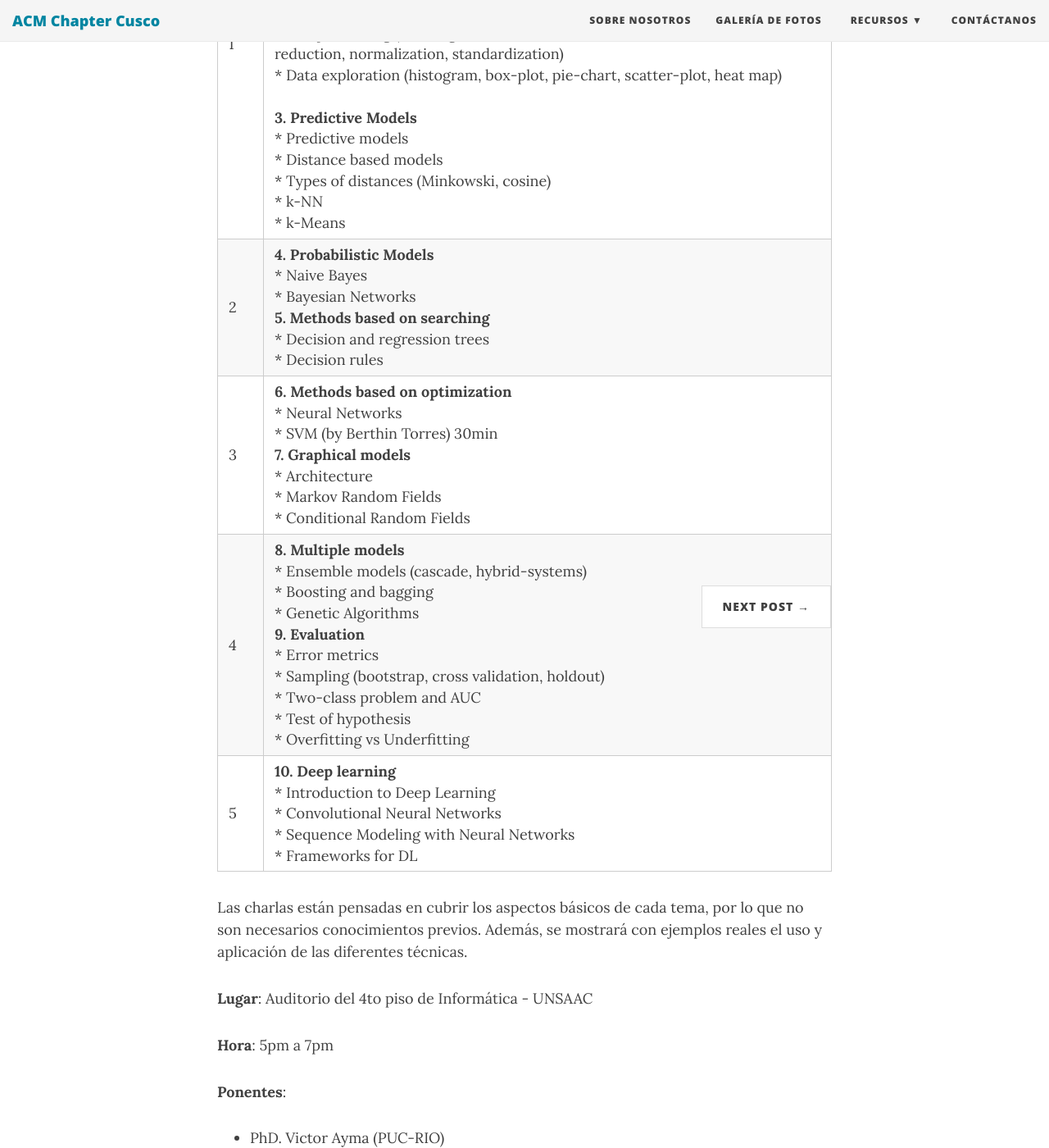
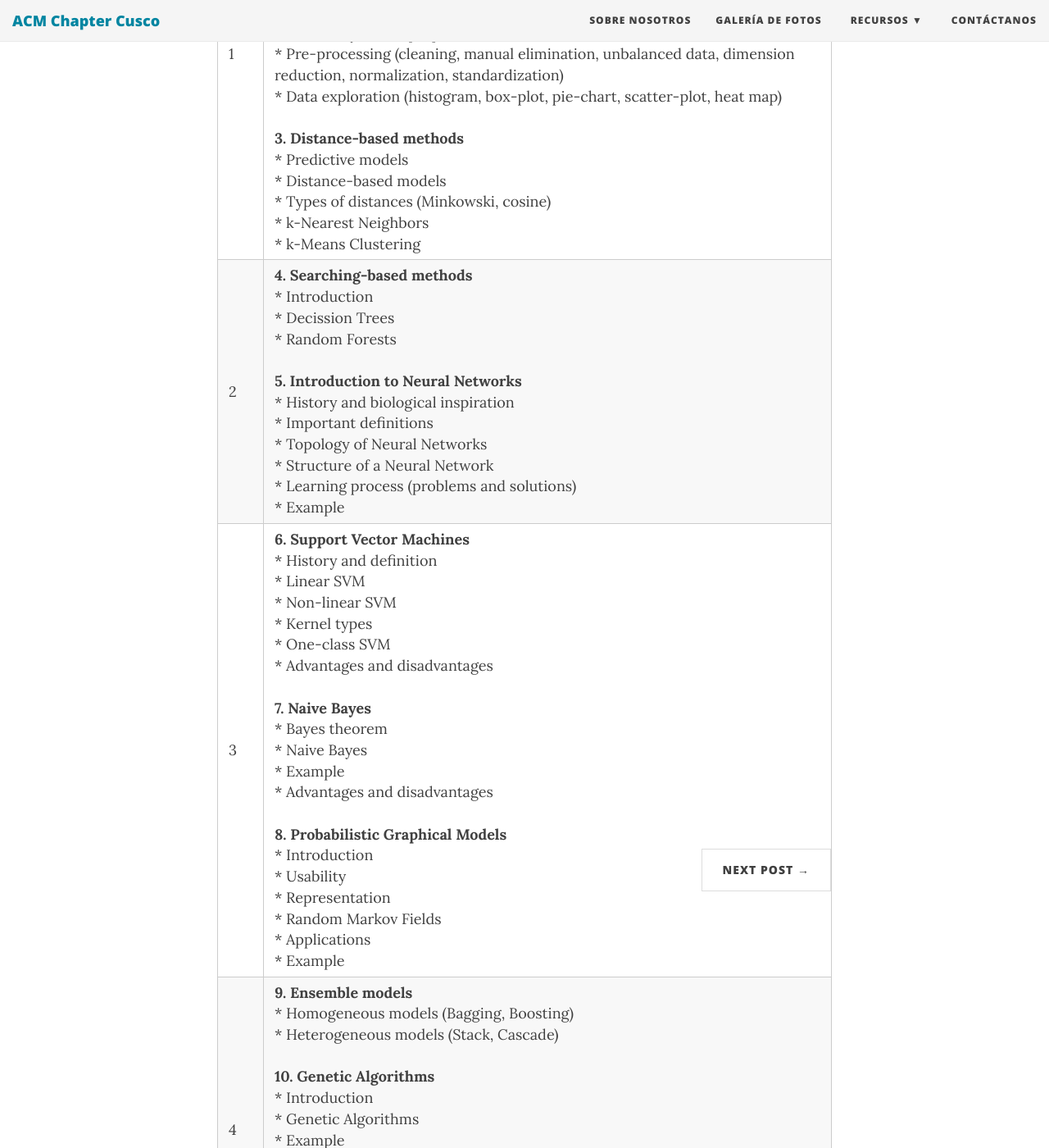
Before and after one commit to acmchaptercusco/acmchaptercusco.github.io, a Jekyll site: the page built from _posts/2019-01-17-ml-seminar.md, in a window 1280 px wide and 1400 px high, scrolled down 988 px. Shown: the whole window at 82% size. Built offline with Jekyll 4.4.1, drawn with Linux system fonts in a browser that asks for light colours; nearby versions of some CDN libraries; some of the changed text lies outside the part shown.

Commit message:
Update ML-Seminar table of content

```diff
--- a/_posts/2019-01-17-ml-seminar.md
+++ b/_posts/2019-01-17-ml-seminar.md
@@ -6,19 +6,19 @@ bigimg: /img/ml-seminar.png
 tags: [machine learning, seminar]
 ---
 
-Este mes, desde el lunes 28 de enero hasta el viernes 1 de febrero, se llevará a cabo seminario de Machine Learning. En este se cubrirán muchos de los temas actualmente relevantes en el ámbito profesional y de investigación.
+Durante el mes de Enero, desde el lunes 28 hasta el viernes 1 de Febrero, se llevará a cabo el Seminario de Machine Learning. En este se cubrirán muchos de los temas actualmente relevantes en el ámbito profesional y de investigación.
 
 Les dejamos aquí el cronograma:
 
 | Día  | Temas |
 | --- | --- |
-| 1 | **1. Introduction**<br>* History and definition<br>* Terminology and useful concepts<br>* Machine Learning Engineer <br>* Tools for Machine Learning <br>* Applications and use cases<br>**2. Data Preparation**<br>* Data analysis and preparation (data types)<br>* Pre-processing (cleaning, manual elimination, unbalanced data, dimension reduction, normalization, standardization)<br>* Data exploration (histogram, box-plot, pie-chart, scatter-plot, heat map)<br><br>**3. Predictive Models**<br>* Predictive models<br>* Distance based models<br>* Types of distances (Minkowski, cosine)<br>* k-NN <br>* k-Means |
-| 2 | **4. Probabilistic Models**<br>* Naive Bayes<br>* Bayesian Networks<br>**5. Methods based on searching**<br>* Decision and regression trees<br>* Decision rules |
-| 3 | **6. Methods based on optimization**<br>* Neural Networks<br>* SVM (by Berthin Torres) 30min<br>**7. Graphical models**<br>* Architecture<br>* Markov Random Fields<br>* Conditional Random Fields |
-| 4 | **8. Multiple models**<br>* Ensemble models (cascade, hybrid-systems)<br>* Boosting and bagging<br>* Genetic Algorithms<br>**9. Evaluation**<br>* Error metrics<br>* Sampling (bootstrap, cross validation, holdout)<br>* Two-class problem and AUC<br>* Test of hypothesis<br>* Overfitting vs Underfitting |
-| 5 | **10. Deep learning**<br>* Introduction to Deep Learning<br>* Convolutional Neural Networks<br>* Sequence Modeling with Neural Networks<br>* Frameworks for DL |
+| 1 | **1. Introduction**<br>* History and definition<br>* Terminology and useful concepts<br>* Machine Learning Engineer <br>* Tools for Machine Learning <br>* Applications and use cases<br><br>**2. Data Preparation**<br>* Data analysis and preparation <br>* Pre-processing (cleaning, manual elimination, unbalanced data, dimension reduction, normalization, standardization)<br>* Data exploration (histogram, box-plot, pie-chart, scatter-plot, heat map)<br><br> **3. Distance-based methods** <br>* Predictive models<br>* Distance-based models<br>* Types of distances (Minkowski, cosine)<br>* k-Nearest Neighbors <br>* k-Means Clustering |
+| 2 | **4. Searching-based methods**<br>* Introduction<br>* Decission Trees<br>* Random Forests<br><br> **5. Introduction to Neural Networks** <br>* History and biological inspiration <br>* Important definitions <br>* Topology of Neural Networks <br>* Structure of a Neural Network <br> * Learning process (problems and solutions) <br> * Example|
+| 3 | **6. Support Vector Machines**<br>* History and definition <br>* Linear SVM <br>* Non-linear SVM <br>* Kernel types <br>* One-class SVM <br>* Advantages and disadvantages <br><br> **7. Naive Bayes** <br>* Bayes theorem <br>* Naive Bayes <br>* Example <br>* Advantages and disadvantages <br><br> **8. Probabilistic Graphical Models** <br>* Introduction <br>* Usability <br>* Representation <br>* Random Markov Fields <br>* Applications <br>* Example |
+| 4 | **9. Ensemble models** <br>* Homogeneous models (Bagging, Boosting) <br>* Heterogeneous models (Stack, Cascade) <br><br> **10. Genetic Algorithms**<br>* Introduction <br>* Genetic Algorithms <br>* Example <br><br> **11. Evaluation**<br>* Error metrics<br>* Sampling (bootstrap, cross validation, holdout)<br>* Muticlass classification<br>* Overfitting vs Underfitting |
+| 5 | **10. Deep learning**<br>* Introduction to Deep Learning<br>* Convolutional Neural Networks<br>* Deep Learning Frameworks<br>* Recurrent Neural Networks |
 
-Las charlas están pensadas en cubrir los aspectos básicos de cada tema, por lo que no son necesarios conocimientos previos.  Además, se mostrará con ejemplos reales el uso y aplicación de las diferentes técnicas.
+Las charlas están pensadas en cubrir los aspectos básicos de cada tema, por lo que no son necesarios conocimientos previos.  Además, se mostrarán ejemplos reales sobre el uso y aplicación de las diferentes técnicas.
 
 **Lugar**: Auditorio del 4to piso de Informática - UNSAAC
 
```
Also changed, not shown: other parts of _posts/2019-01-17-ml-seminar.md (+1 -1 lines).
